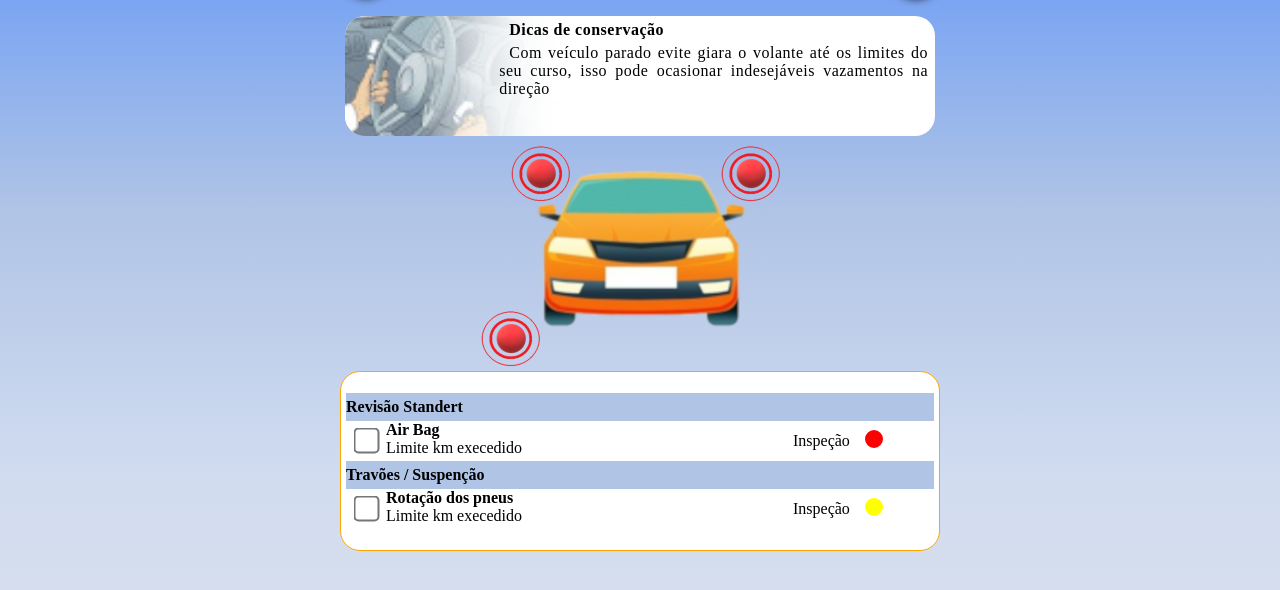
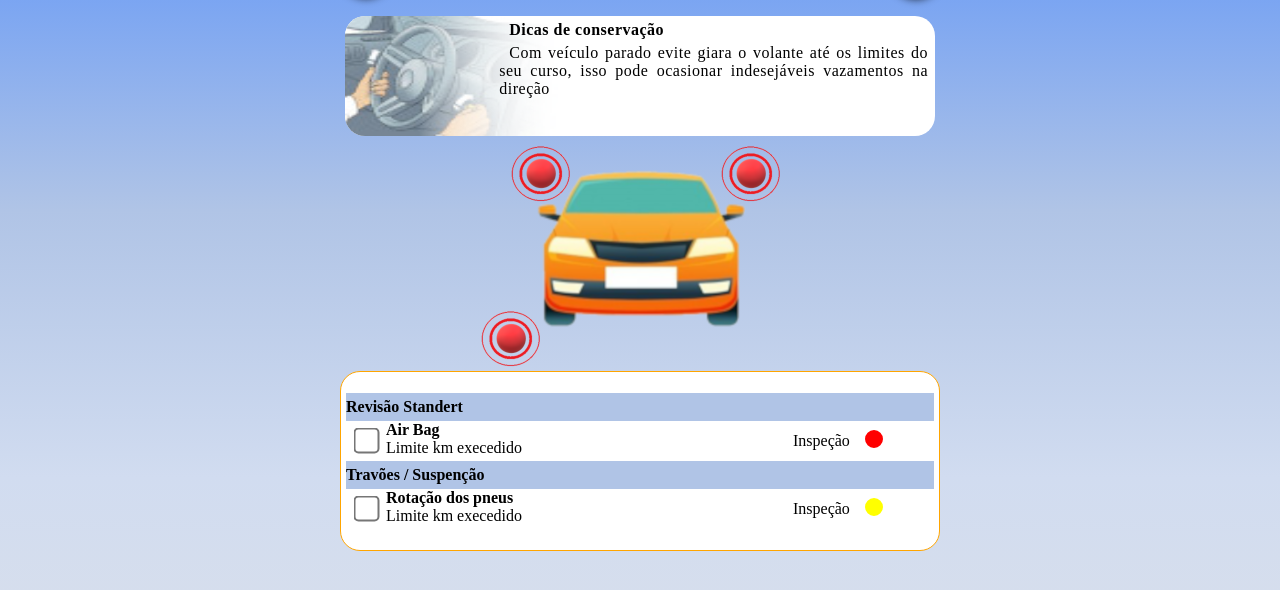
Before and after one commit to DenisFagundes396/AppAulaHtml, a plain HTML site: page index.html in a window 1280 px wide. Shown: the part 56-646 px from the top of the page. Drawn offline with Linux system fonts and the light colour scheme.

Commit message:
Figura dicas
Ajuste dimencionamento img

```diff
--- a/Sy_Index.css
+++ b/Sy_Index.css
@@ -65,7 +65,7 @@ header {
 #dic > div > img {
     width: 150%;
     height: 100%;
-    object-fit: cover;
+    object-fit: 100%;
     display: block;
     border-radius: 20px 0px 0px 20px;
 
```
